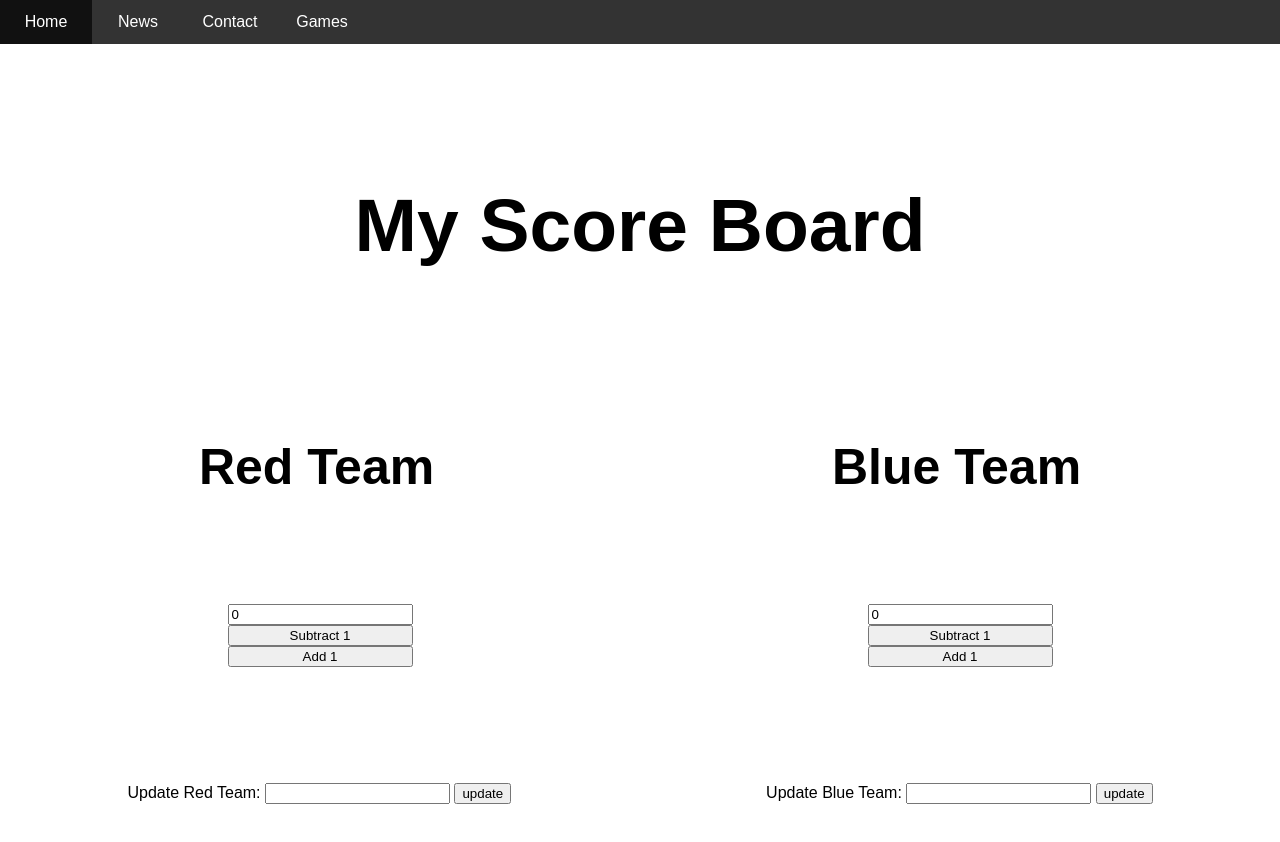
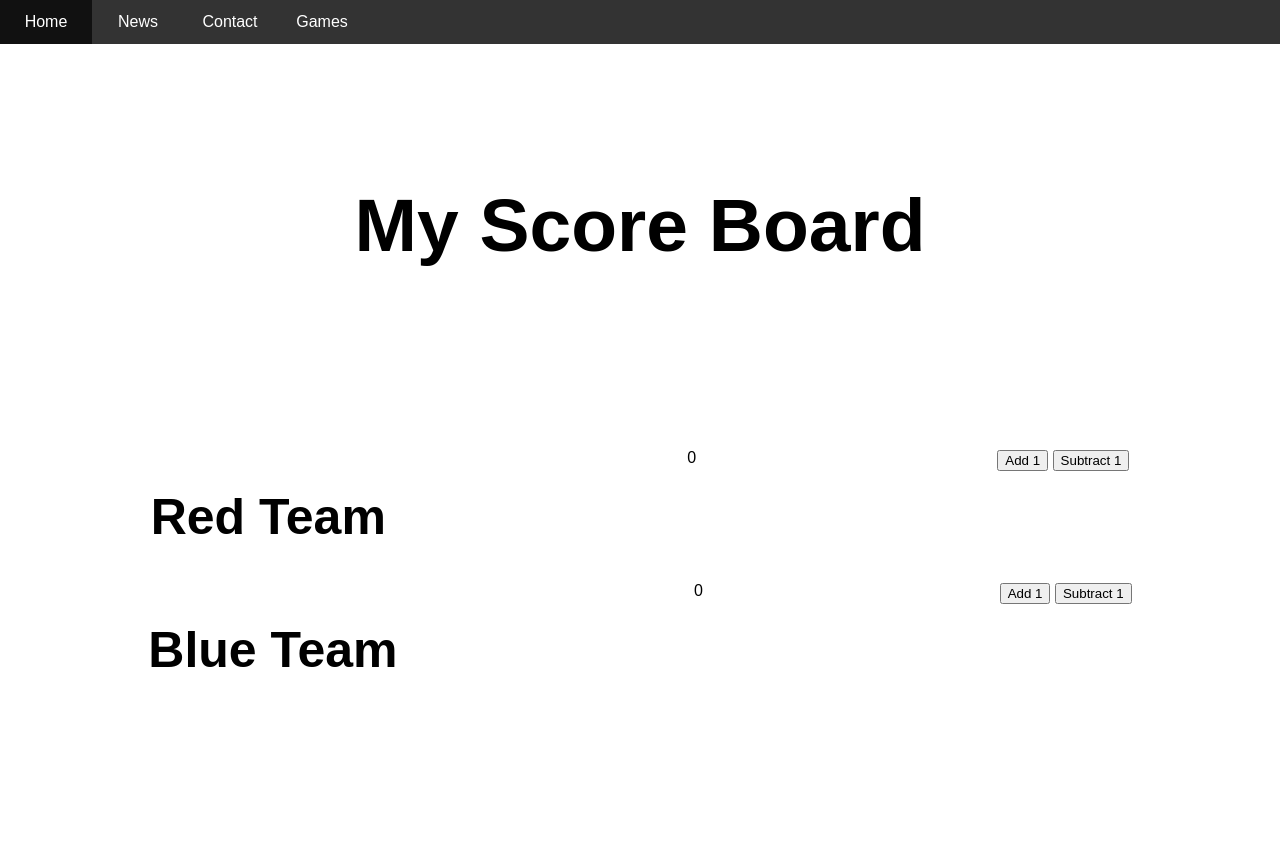
Before and after one commit to wesleyyoung10/Assignments, a website: page Scoreboard/public/index.html in a window 1280 px wide. Drawn offline with nearby package versions, Linux system fonts and the light colour scheme.

Commit message:
New Scoreboard

```diff
--- a/Scoreboard/public/index.html
+++ b/Scoreboard/public/index.html
@@ -8,7 +8,7 @@
   <link rel="stylesheet" href="./screen.css">
 </head>
 
-<body>
+<body ng-app="scoreBoardApp" ng-controller="mainController">
   <ul>
     <li>
       <a href="default.asp">Home</a>
@@ -24,45 +24,46 @@
     </li>
   </ul>
   <h1>My Score Board</h1>
-  <section class="BothTeams">
-    <section class="Team1">
-      <h2>Red Team</h2>
-    </section>
-    <section class="Team2">
-      <h2>Blue Team</h2>
-    </section>
-  </section>
-  <section class="add-number-box">
-    <section class="add-number-box1">
-      <form action="/action_page.php">
-        Update Red Team:
-        <input type="number" name="number">
-        <input type="button" value="update">
-      </form>
-    </section>
 
-    <section class="add-number-box2">
-      <form action="/action_page.php">
-        Update Blue Team:
-        <input type="number" name="number">
-        <input type="button" value="update">
-      </form>
-    </section>
-  </section>
-  <section id="Counters">
-    <div class="box1">
-      <input id="qty" value="0" />
-      <button id="down" onclick="modify_qty(-1)">Subtract 1</button>
-      <button id="up" onclick="modify_qty(1)">Add 1</button>
+  <div class="scoreboard">
+    <div class="team">
+      <div class="title">
+        <h2>Red Team</h2>
+      </div>
+      <div class="score">
+
+        {{ scoreOne }}
+
+      </div>
+      <div class="buttons">
+        <div>
+          <button ng-click="addScoreOne()">Add 1</button>
+          <button ng-click="subtractScoreOne()">Subtract 1</button>
+        </div>
+      </div>
     </div>
-    <div class="box2">
-      <input id="qty" value="0" />
-      <button id="down" onclick="modify_qty(-1)">Subtract 1</button>
-      <button id="up" onclick="modify_qty(1)">Add 1</button>
+    <div class="team">
+      <div class="title">
+        <h2>Blue Team</h2>
+      </div>
+      <div class="score">
+
+        {{ scoreTwo }}
+
+      </div>
+      <div class="buttons">
+        <div>
+          <button ng-click="addScoreTwo()">Add 1</button>
+          <button ng-click="subtractScoreTwo()">Subtract 1</button>
+        </div>
+      </div>
     </div>
-  </section>
+  </div>
+
+
+
+  <script src="https://ajax.googleapis.com/ajax/libs/angularjs/1.6.4/angular.min.js"></script>
   <script src="./main.js" charset="utf-8"></script>
-
 </body>
 
 </html>
--- a/Scoreboard/public/main.js
+++ b/Scoreboard/public/main.js
@@ -1,17 +1,24 @@
-const main = () => {
-  document.querySelector().textContent += '?'
-}
 
-function modify_qty(val) {
-  var qty = document.getElementById('qty').value;
-  var new_qty = parseInt(qty, 10) + val;
+angular.module("scoreBoardApp", [])
+  .controller("mainController", ($scope) => {
 
-  if (new_qty < 0) {
-    new_qty = 0;
-  }
+    $scope.scoreOne = 0;
+    $scope.scoreTwo = 0;
 
-  document.getElementById('qty').value = new_qty;
-  return new_qty;
-}
+    $scope.addScoreOne = () => {
+      $scope.scoreOne++;
+    };
 
-document.addEventListener('DOMContentLoaded', main)
+    $scope.subtractScoreOne = () => {
+      $scope.scoreOne--;
+    };
+
+    $scope.addScoreTwo = () => {
+      $scope.scoreTwo++;
+    };
+
+    $scope.subtractScoreTwo = () => {
+      $scope.scoreTwo--;
+    };
+
+  });
--- a/Scoreboard/public/screen.css
+++ b/Scoreboard/public/screen.css
@@ -48,33 +48,6 @@ h2 {
   flex-direction: row;
 }
 
-.BothTeams {
-  display: flex;
-  flex-direction: row;
-  justify-content: space-around;
-  top: -50px;
-  position: relative;
-}
-
-.add-number-box {
-  display: flex;
-  flex-direction: row;
-  justify-content: space-around;
-  top: 200px;
-  position: relative;
-}
-
-label {
-	display: block;
-	font-size: 5ems;
-}
-
-#Counters {
-  display: flex;
-  flex-direction: row;
-  justify-content: space-around;
-}
-
 button:hover, button:active, button:focus {
 	background-color: #CBC7AE;
 }
@@ -93,3 +66,13 @@ button:hover, button:active, button:focus {
 li a:hover {
   background-color: #111;
 }
+
+.team {
+  display: flex;
+  flex-direction: row;
+  justify-content: space-around;
+}
+
+.score {
+  clear: left;
+}
```
